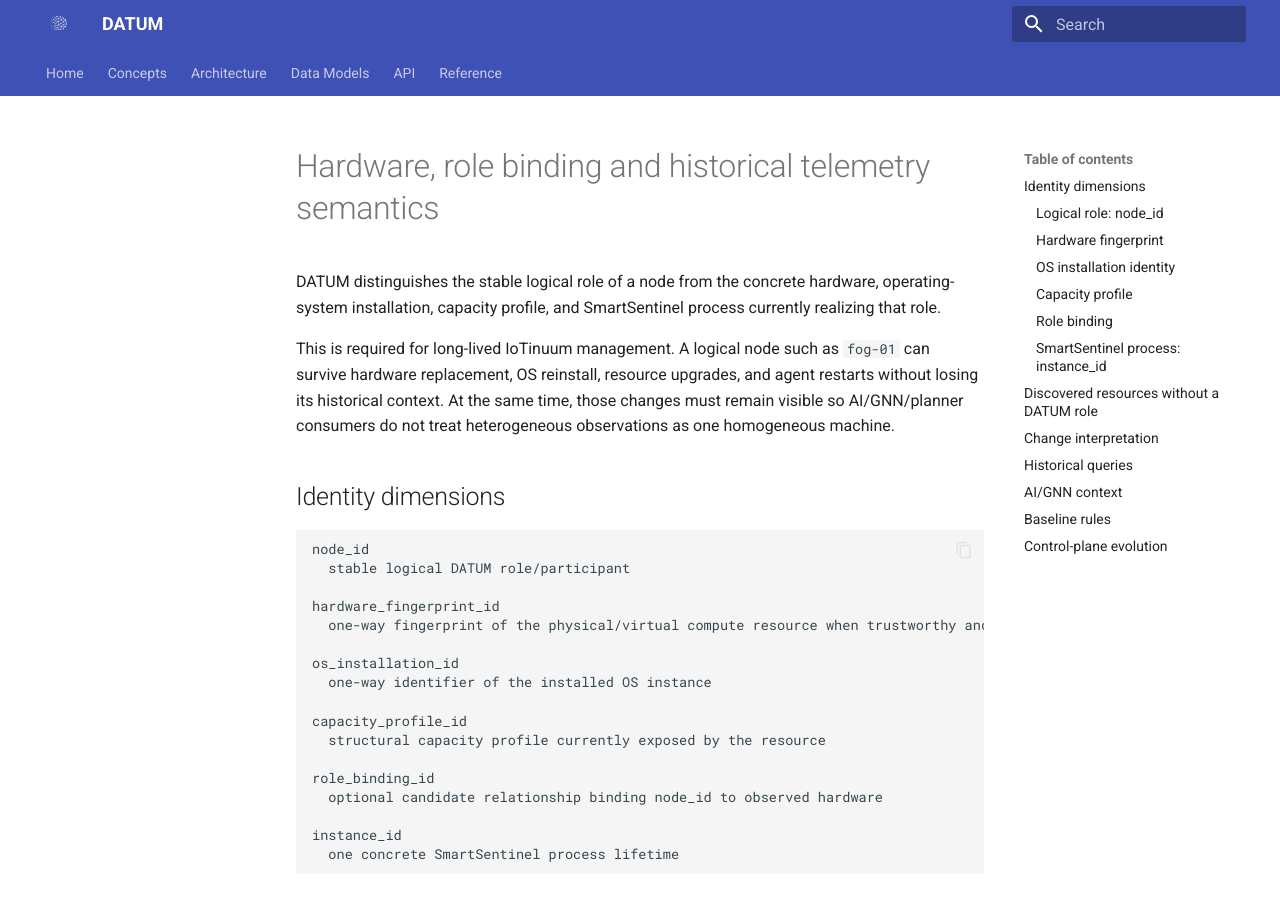
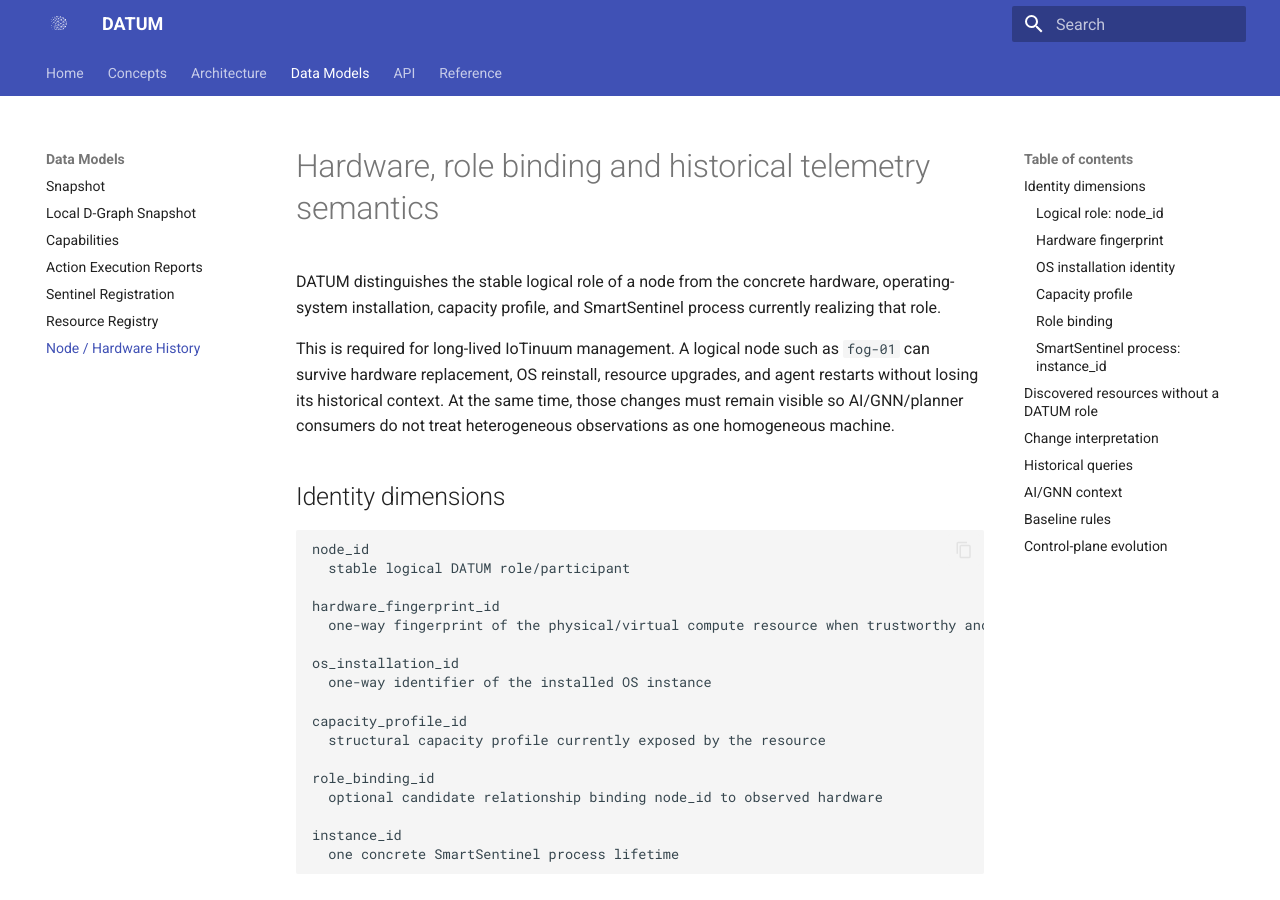
Before and after one commit to dnredson/datum, an MkDocs documentation site: the page built from documentation/reference/node-incarnation-history.md, in a window 1280 px wide and 900 px high. Built offline with MkDocs 1.6.1 and Material for MkDocs 9.7.7, drawn with Linux system fonts in a browser that asks for light colours.

Commit message:
Expose O2 resource identity documentation in canonical nav

```diff
--- a/mkdocs.yml
+++ b/mkdocs.yml
@@ -42,6 +42,8 @@ nav:
       - Capabilities: reference/capabilities-model.md
       - Action Execution Reports: reference/action-execution-report.md
       - Sentinel Registration: reference/sentinel-registration.md
+      - Resource Registry: reference/resource-registry.md
+      - Node / Hardware History: reference/node-incarnation-history.md
   - API:
       - Overview: api/overview.md
   - Reference:
```
